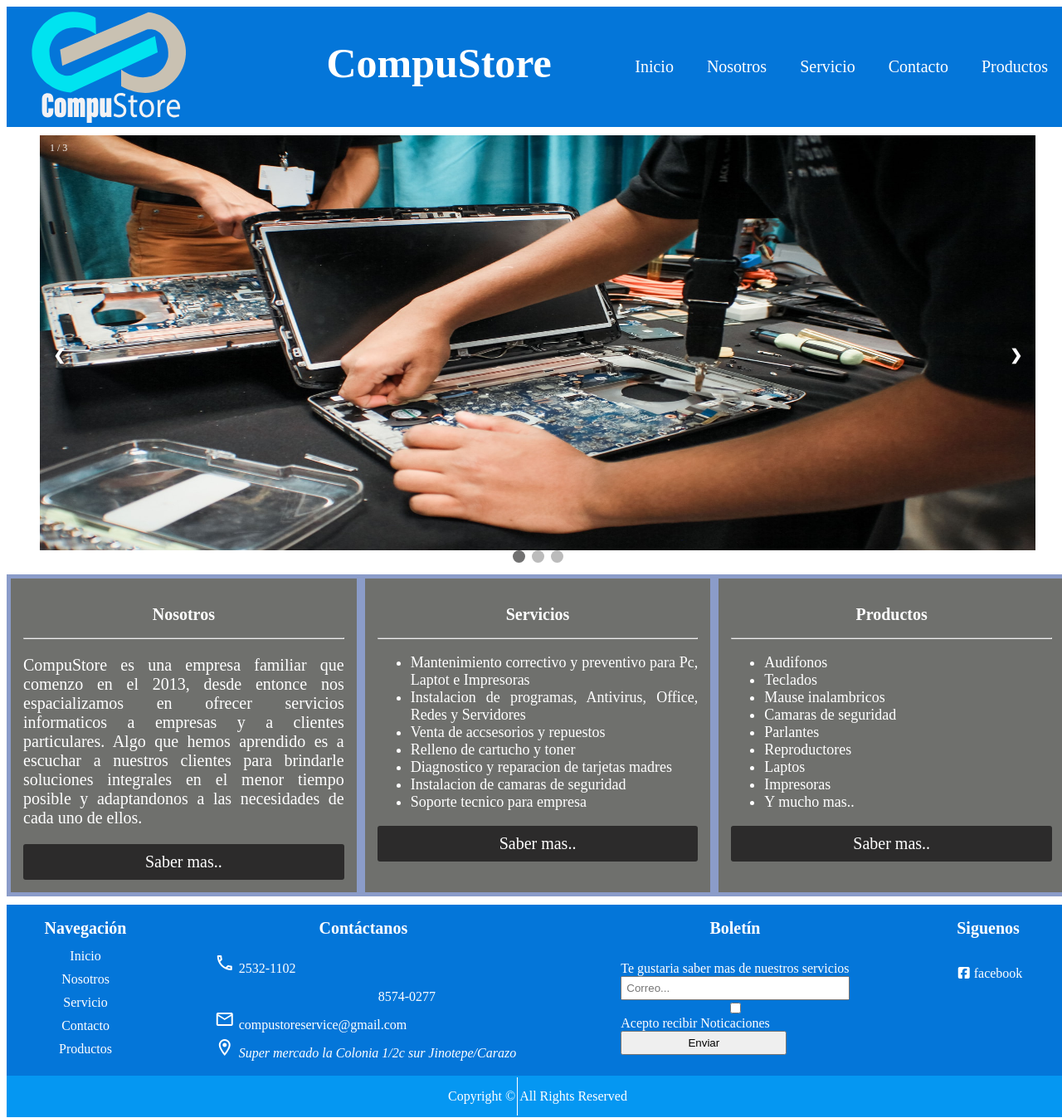
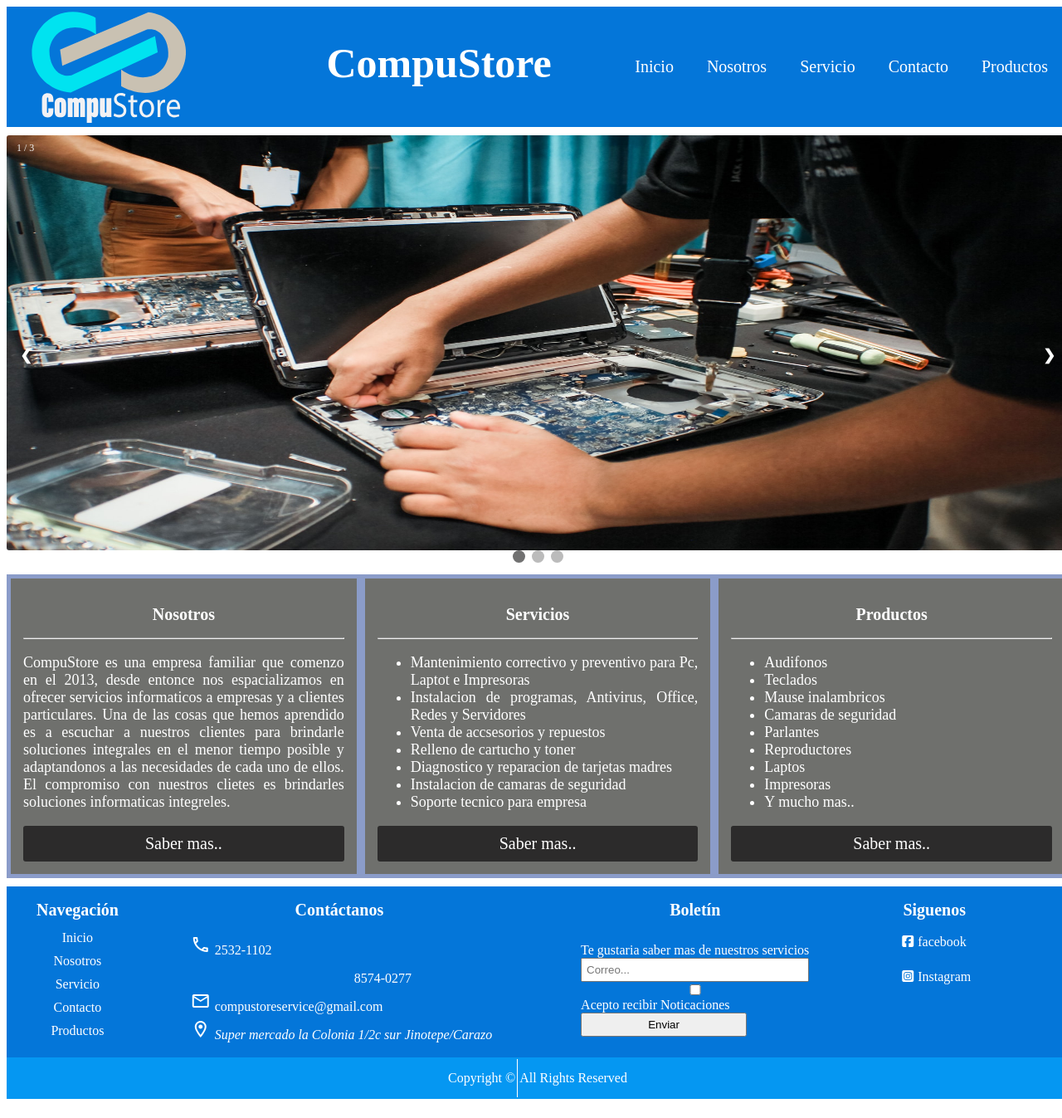
Before and after one commit to FelixGitHu/CompuStore, a plain HTML site: page Index.html in a window 1280 px wide. Shown: the whole page at 83% size. Drawn offline with Linux system fonts and the light colour scheme; a web font is replaced by a local one.

Commit message:
media query mejorado

```diff
--- a/Index.html
+++ b/Index.html
@@ -7,6 +7,7 @@
 
     <title>CompuStore</title>
 
+    <link href="https://fonts.googleapis.com/css2?family=Antic+Slab&display=swap" rel="stylesheet">
     <link rel="shortcut icon" href="img/CompuStore_ico.ico" type="image/x-icon">
     <link rel="stylesheet" href="style.css">
     <link href="https://fonts.googleapis.com/icon?family=Material+Icons+Outlined" rel="stylesheet">
@@ -36,17 +37,17 @@
 
       <div class="mySlides fade">
         <div class="numbertext">1 / 3</div>
-       <img src="img/repara.jpg"  alt="Reparcion"style="width:1200px" height="500px">
+       <img src="img/repara.jpg"  alt="Reparcion">
       </div>
 
      <div class="mySlides fade">
        <div class="numbertext">2 / 3</div>
-       <img src="img/compu.jpg" alt="Entrega" style="width:1200px" height="500px">
+       <img src="img/compu.jpg" alt="Entrega">
       </div>
 
       <div class="mySlides fade">
         <div class="numbertext">3 / 3</div>
-        <img src="img/accesorios.jpg" alt="Productos" style="width:1200px" height="500px">
+        <img src="img/accesorios.jpg" alt="Productos">
       </div>
 
       <a class="prev" onclick="plusSlides(-1)">&#10094;</a>
@@ -65,8 +66,9 @@
            <h2>Nosotros</h2>
               <hr style=color:black>
                <p>CompuStore es una empresa familiar que comenzo en el 2013, desde entonce nos espacializamos en ofrecer servicios
-                  informaticos a empresas y a clientes particulares. Algo que hemos aprendido es a escuchar a nuestros clientes
-                  para brindarle soluciones integrales en el menor tiempo posible y adaptandonos a las necesidades de cada uno de ellos.
+                  informaticos a empresas y a clientes particulares. Una de las cosas que hemos aprendido es a escuchar a nuestros clientes
+                  para brindarle soluciones integrales en el menor tiempo posible y adaptandonos a las necesidades de cada uno de ellos. El
+                  compromiso con nuestros clietes es brindarles soluciones informaticas integreles.
                  </p>
             <div class="boton">
                <a href="#">Saber mas..</a>
@@ -145,7 +147,8 @@
           <section class="siguenos">
               <h2>Siguenos</h2>
               <div id="idsiguenos">
-                <p><i id="faceboock" class="fab fa-facebook-square"></i>facebook</p>
+                <a href="https://www.facebook.com/compustorecarazo2014/"><i id="faceboock" class="fab fa-facebook-square"></i>facebook</p>
+                <p> <i class="fab fa-instagram-square"></i>Instagram</p>
               </div>
           </section>
       </div>
--- a/style.css
+++ b/style.css
@@ -5,6 +5,10 @@
 body{
     font-family: 'Antic Slab', serif;
     color:White;
+  }
+  .contenedor img{
+    height: 100%;
+    width: 100%;
   }
   .container{
     display: grid;
@@ -58,7 +62,7 @@
     line-height:50px;
   }
   .show{
-    height: 100px !important;
+    height: 50px !important;
   }
   #idcarrusel{
     grid-column: 1/4;
@@ -66,9 +70,15 @@
 
 /* Slideshow container */
 #idcarrusel{
-  max-width: 1200px;
+  width: 100%;
   position: relative;
   margin: auto;
+  margin-top: ;
+}
+#idcarrusel img{
+  border-radius: 3px;
+  height: 500px;
+  width: 100%;
 }
 
 /* Next & previous buttons */
@@ -164,7 +174,7 @@
   padding: 15px;
   margin: 5px;
   text-align: justify;
-  font-size: 18x;
+  font-size: 18px;
 }
 .main, h2{
   text-align: center;
@@ -304,7 +314,7 @@
       background-color: rgb(37, 82, 206);
     }
     #idmenu{
-      background: #0476d9;
+      background: #2a679c;
       position:absolute;
       top: 60px;
       left: 0;
```
